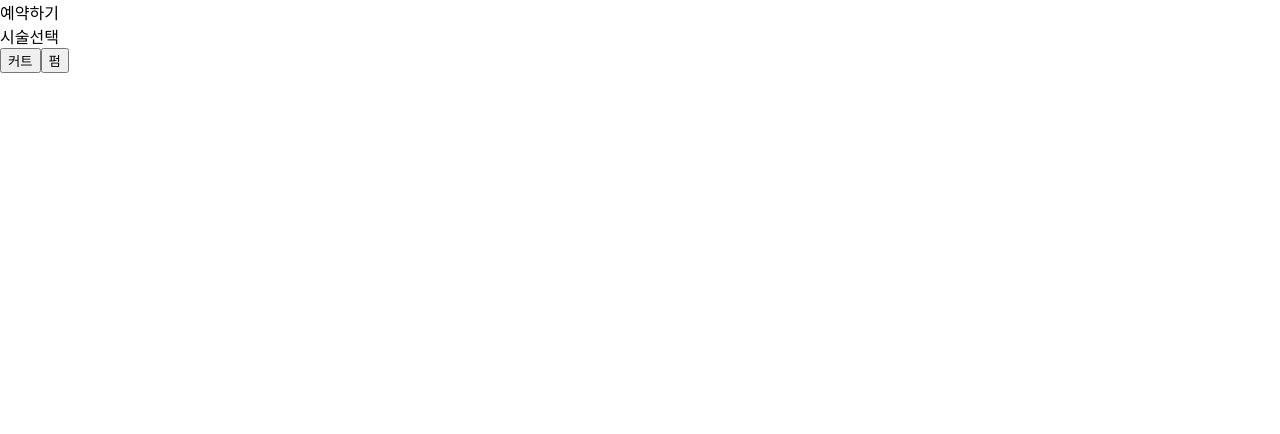
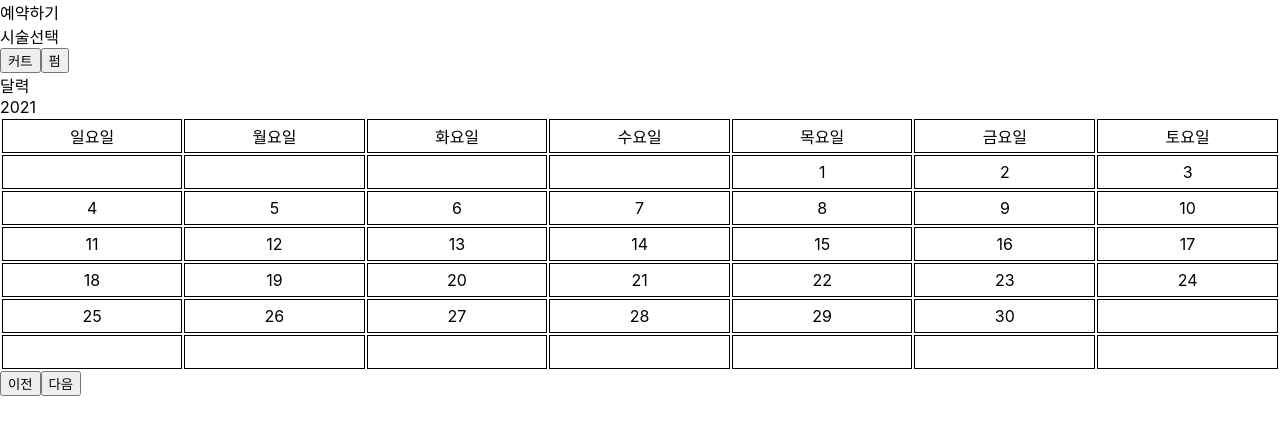
Before and after one commit to LateNightSeoul/Designers-React, a React (Create React App) app: page / in a window 1280 px wide. Shown: the top 434 px of the page. Built offline with nearby package versions, Linux system fonts and the light colour scheme.

Commit message:
feat : 달력 구현

```diff
--- a/src/index.js
+++ b/src/index.js
@@ -13,9 +13,9 @@ const store = createStore(rootReducer);
 ReactDOM.render(
   <React.StrictMode>
     <BrowserRouter>
-    <Provider store={store}>
-      <App />
-    </Provider>
+      <Provider store={store}>
+        <App />
+      </Provider>
     </BrowserRouter>
   </React.StrictMode>,
   document.getElementById('root')
--- a/src/js/Component/reserve/Calendar.js
+++ b/src/js/Component/reserve/Calendar.js
@@ -1,15 +1,73 @@
 import React, { useState } from 'react';
+import { useSelector } from 'react-redux';
+
+function DateComponent({ first_date, last_date }) {
+    const getCalendarData = () => {
+        let calnedar_data = [];
+        const last_date_of_full_calendar = 42;
+        for (let i = 0; i < last_date_of_full_calendar; i++) {
+            if(i >= first_date.getDay() && i < (last_date.getDate() + first_date.getDay())) {
+                calnedar_data.push(<td>{i - first_date.getDay() + 1}</td>);
+            } else {
+                calnedar_data.push(<td></td>);
+            }
+        }
+        return calnedar_data;
+    }
+
+    const calnedar_data = getCalendarData();
+
+    const row_numbers = [0,1,2,3,4,5];
+    const column_numbers = [0,1,2,3,4,5,6];
+
+    return(
+        <React.Fragment>
+            {row_numbers.map((row) => {
+                return <tr>{column_numbers.map((column) => (calnedar_data[row*7 + column]))}</tr>
+            })}
+        </React.Fragment>
+    )
+}
 
 function Calendar() {
-    const calendar.data()
+    const days_of_week = useSelector(state => state.date)[0].days_of_week;
+    let today = new Date();
+    const [date, setDate] = useState({
+        today: new Date(),
+        first_date: new Date(today.getFullYear(), today.getMonth(), 1),
+        last_date: new Date(today.getFullYear(), today.getMonth() + 1, 0)
+    })
 
+    const onClickNext = () => {
+        let next_date = new Date(date.today.getFullYear(), date.today.getMonth() + 1);
+        setDate({
+            today: next_date,
+            first_date: new Date(next_date.getFullYear(), next_date.getMonth(), 1),
+            last_date: new Date(next_date.getFullYear(), next_date.getMonth() + 1, 0)
+        })
+    }
+
+    const onClickPrev = () => {
+        let next_date = new Date(date.today.getFullYear(), date.today.getMonth() - 1);
+        setDate({
+            today: next_date,
+            first_date: new Date(next_date.getFullYear(), next_date.getMonth(), 1),
+            last_date: new Date(next_date.getFullYear(), next_date.getMonth() + 1, 0)
+        })
+    }
 
     return(
         <div>
             <div>달력</div>
-            <div>
-
-            </div>
+            <div>{date.today.getFullYear()}</div>
+            <table>
+                <tr>
+                    {days_of_week.map((day, i) => (<td>{day}</td>))}
+                </tr>
+                <DateComponent first_date={date.first_date} last_date={date.last_date}/>
+            </table>
+            <button onClick={onClickPrev}>이전</button>
+            <button onClick={onClickNext}>다음</button>
         </div>
     )
 }
--- a/src/js/Component/reserve/Reservating.js
+++ b/src/js/Component/reserve/Reservating.js
@@ -1,4 +1,5 @@
 import React, { useState, useEffect } from 'react';
+import Calendar from './Calendar';
 
 function TreatmentSelector() {
     const [treatmentType, setTreatmentType] = useState('');
@@ -91,6 +92,7 @@ function Reservating() {
         <div>
             <div>예약하기</div>
             <TreatmentSelector></TreatmentSelector>
+            <Calendar></Calendar>
         </div>
     )
 }
--- a/src/modules/date.js
+++ b/src/modules/date.js
@@ -34,7 +34,8 @@ const initialState = [
         dates: dates,
         month: month,
         year: year,
-        minutes: minutes
+        minutes: minutes,
+        days_of_week: days_of_week,
     }
 ];
 
```
